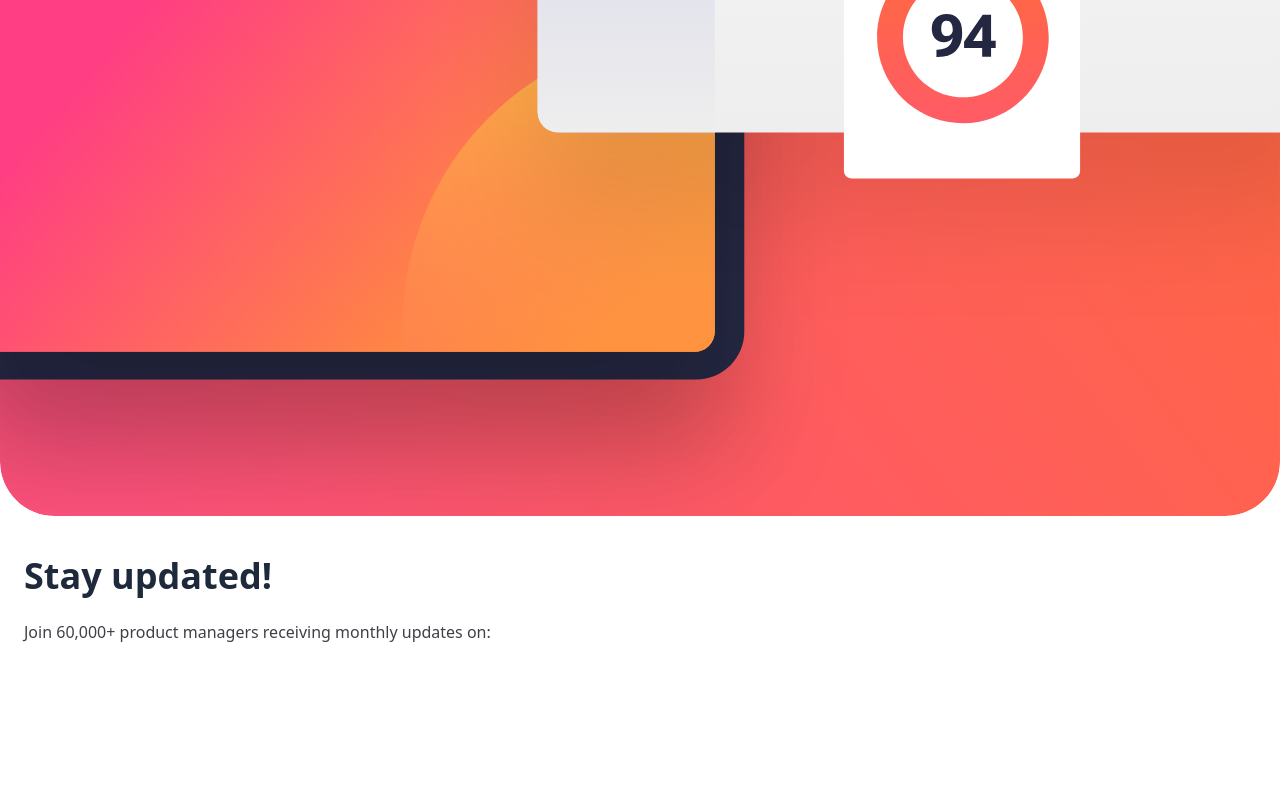
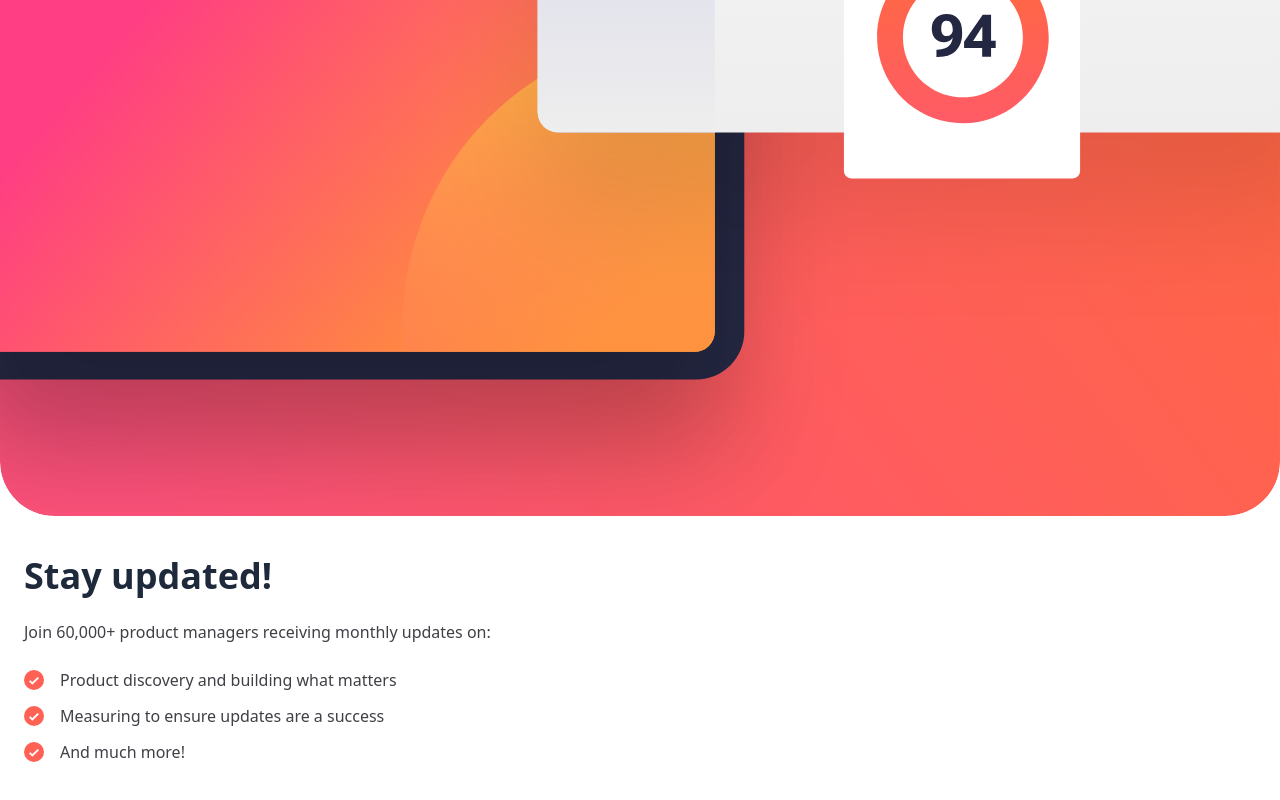
Before and after one commit to seesmof/Newsletter-Signup-Webapp, a React (Vite) app: page / in a window 1280 px wide. Shown: the part 453-1253 px from the top of the page. Before the commit the page ends 1161 px from the top, so only its background shows below. Built offline with nearby package versions, Linux system fonts and the light colour scheme.

Commit message:
feat: finish hero section

```diff
--- a/src/components/Hero.jsx
+++ b/src/components/Hero.jsx
@@ -2,6 +2,17 @@ import React from "react";
 import iconList from "/icon-list.svg";
 
 const Hero = () => {
+  const listItem = (text) => {
+    return (
+      <>
+        <div className="flex flex-row items-center gap-4">
+          <img src={iconList} alt="icon" className="w-5 h-5" />
+          <p className="">{text}</p>
+        </div>
+      </>
+    );
+  };
+
   return (
     <>
       <div className="text-zinc-700 flex flex-col font-medium">
@@ -10,7 +21,11 @@ const Hero = () => {
           Join 60,000+ product managers receiving monthly updates on:
         </p>
 
-        <div className="flex flex-col gap-3"></div>
+        <div className="flex flex-col gap-3">
+          {listItem("Product discovery and building what matters")}
+          {listItem("Measuring to ensure updates are a success")}
+          {listItem("And much more!")}
+        </div>
       </div>
     </>
   );
```
